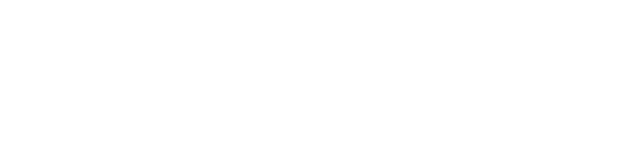
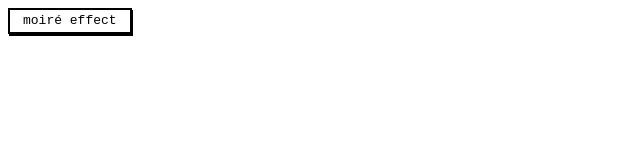
Before and after one commit to austinpickett/moire, a website: page index.html in a window 1280 px wide. Shown: the whole page, without its empty margins (0-640 px from the left). Drawn offline with Linux system fonts and the light colour scheme.

Commit message:
feat: moire

```diff
--- a/css.css
+++ b/css.css
@@ -8,5 +8,10 @@ canvas{
 
 span {
   position: fixed;
-  color: white;
+  color: black;
+  font-family: monospace;
+  z-index: 1;
+  border: 2px solid #000;
+  padding: 0.25em 1em;
+  box-shadow: 1px 2px 0 0 #000;
 }
--- a/index.html
+++ b/index.html
@@ -6,7 +6,7 @@
         <link rel="stylesheet" href="./css.css">
     </head>
     <body>
-      <span>moiré</span>
+      <span>moiré effect</span>
     </body>
     <script src="bundle.js"></script>
 </html>
```
Also changed, not shown: main.js (+4 -5 lines).
